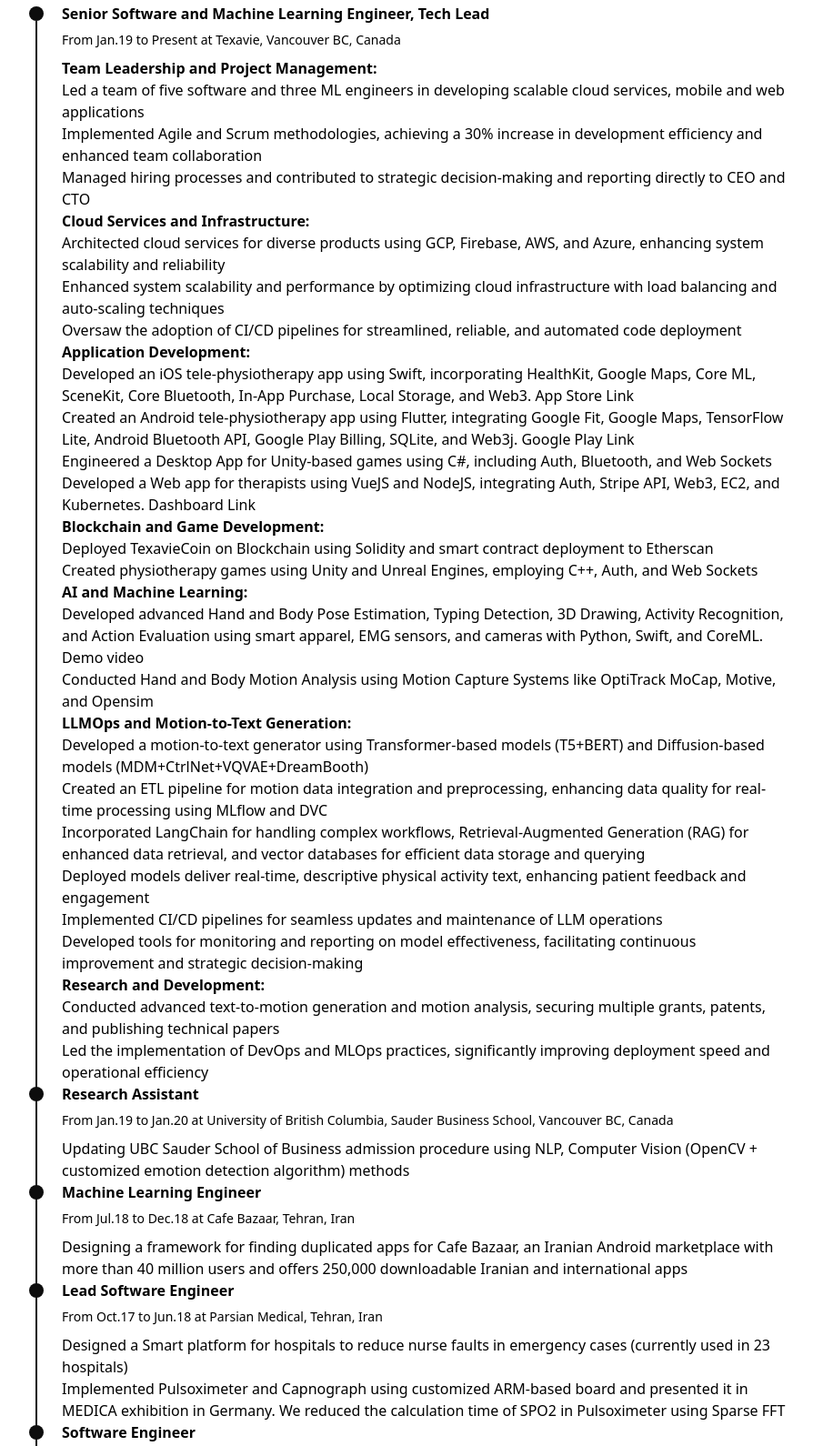
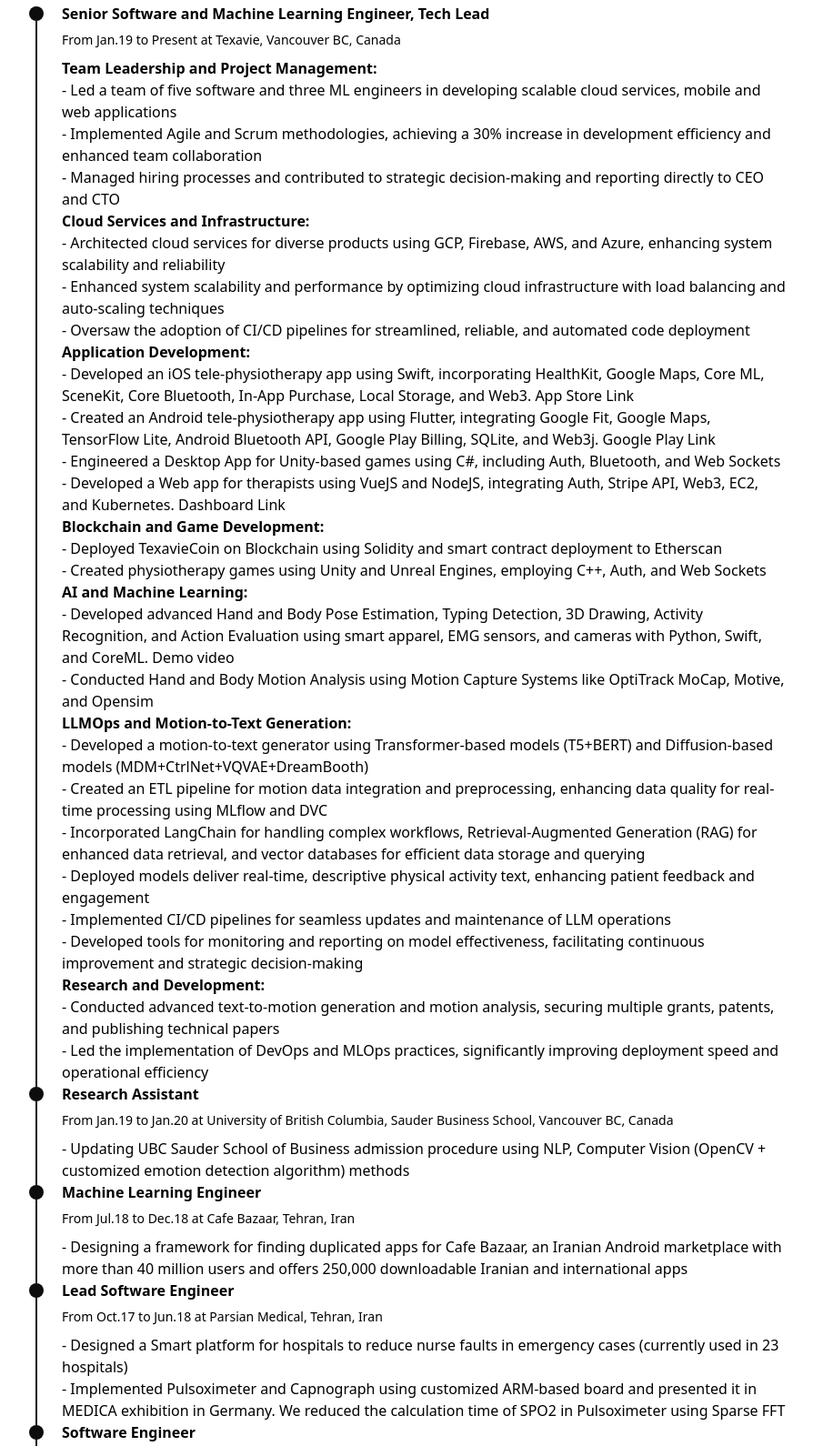
Before and after one commit to arvintashakori/arvintashakori.github.io, an Astro site: page /cv in a window 1280 px wide. Shown: the part 845-2435 px from the top of the page at 91% size, without its empty margins (334-1228 px from the left). Built offline with nearby package versions, Linux system fonts and the light colour scheme; Astro itself is replaced by a stand-in of ours.

Commit message:
Update cv.astro

```diff
--- a/src/pages/cv.astro
+++ b/src/pages/cv.astro
@@ -55,52 +55,52 @@ import TimeLineElement from "../components/cv/TimeLine.astro";
       <ul>
         <li><b>Team Leadership and Project Management:</b>
           <ul>
-            <li>Led a team of five software and three ML engineers in developing scalable cloud services, mobile and web applications</li>
-            <li>Implemented Agile and Scrum methodologies, achieving a 30% increase in development efficiency and enhanced team collaboration</li>
-            <li>Managed hiring processes and contributed to strategic decision-making and reporting directly to CEO and CTO</li>
+            <li>- Led a team of five software and three ML engineers in developing scalable cloud services, mobile and web applications</li>
+            <li>- Implemented Agile and Scrum methodologies, achieving a 30% increase in development efficiency and enhanced team collaboration</li>
+            <li>- Managed hiring processes and contributed to strategic decision-making and reporting directly to CEO and CTO</li>
           </ul>
         </li>
         <li><b>Cloud Services and Infrastructure:</b>
           <ul>
-            <li>Architected cloud services for diverse products using GCP, Firebase, AWS, and Azure, enhancing system scalability and reliability</li>
-            <li>Enhanced system scalability and performance by optimizing cloud infrastructure with load balancing and auto-scaling techniques</li>
-            <li>Oversaw the adoption of CI/CD pipelines for streamlined, reliable, and automated code deployment</li>
+            <li>- Architected cloud services for diverse products using GCP, Firebase, AWS, and Azure, enhancing system scalability and reliability</li>
+            <li>- Enhanced system scalability and performance by optimizing cloud infrastructure with load balancing and auto-scaling techniques</li>
+            <li>- Oversaw the adoption of CI/CD pipelines for streamlined, reliable, and automated code deployment</li>
           </ul>
         </li>
         <li><b>Application Development:</b>
           <ul>
-            <li>Developed an iOS tele-physiotherapy app using Swift, incorporating HealthKit, Google Maps, Core ML, SceneKit, Core Bluetooth, In-App Purchase, Local Storage, and Web3. <a href="https://apps.apple.com/ca/app/marswear/id1669388720">App Store Link</a></li>
-            <li>Created an Android tele-physiotherapy app using Flutter, integrating Google Fit, Google Maps, TensorFlow Lite, Android Bluetooth API, Google Play Billing, SQLite, and Web3j. <a href="https://play.google.com/store/apps/details?id=com.texavie_flutter_app.www">Google Play Link</a></li>
-            <li>Engineered a Desktop App for Unity-based games using C#, including Auth, Bluetooth, and Web Sockets</li>
-            <li>Developed a Web app for therapists using VueJS and NodeJS, integrating Auth, Stripe API, Web3, EC2, and Kubernetes. <a href="https://marswear.texavie.com">Dashboard Link</a></li>
+            <li>- Developed an iOS tele-physiotherapy app using Swift, incorporating HealthKit, Google Maps, Core ML, SceneKit, Core Bluetooth, In-App Purchase, Local Storage, and Web3. <a href="https://apps.apple.com/ca/app/marswear/id1669388720">App Store Link</a></li>
+            <li>- Created an Android tele-physiotherapy app using Flutter, integrating Google Fit, Google Maps, TensorFlow Lite, Android Bluetooth API, Google Play Billing, SQLite, and Web3j. <a href="https://play.google.com/store/apps/details?id=com.texavie_flutter_app.www">Google Play Link</a></li>
+            <li>- Engineered a Desktop App for Unity-based games using C#, including Auth, Bluetooth, and Web Sockets</li>
+            <li>- Developed a Web app for therapists using VueJS and NodeJS, integrating Auth, Stripe API, Web3, EC2, and Kubernetes. <a href="https://marswear.texavie.com">Dashboard Link</a></li>
           </ul>
         </li>
         <li><b>Blockchain and Game Development:</b>
           <ul>
-            <li>Deployed TexavieCoin on Blockchain using Solidity and smart contract deployment to Etherscan</li>
-            <li>Created physiotherapy games using Unity and Unreal Engines, employing C++, Auth, and Web Sockets</li>
+            <li>- Deployed TexavieCoin on Blockchain using Solidity and smart contract deployment to Etherscan</li>
+            <li>- Created physiotherapy games using Unity and Unreal Engines, employing C++, Auth, and Web Sockets</li>
           </ul>
         </li>
         <li><b>AI and Machine Learning:</b>
           <ul>
-            <li>Developed advanced Hand and Body Pose Estimation, Typing Detection, 3D Drawing, Activity Recognition, and Action Evaluation using smart apparel, EMG sensors, and cameras with Python, Swift, and CoreML. <a href="https://youtu.be/jeGvXsm583Q?si=OED4aP7rppnJE8fp">Demo video</a></li>
-            <li>Conducted Hand and Body Motion Analysis using Motion Capture Systems like OptiTrack MoCap, Motive, and Opensim</li>
+            <li>- Developed advanced Hand and Body Pose Estimation, Typing Detection, 3D Drawing, Activity Recognition, and Action Evaluation using smart apparel, EMG sensors, and cameras with Python, Swift, and CoreML. <a href="https://youtu.be/jeGvXsm583Q?si=OED4aP7rppnJE8fp">Demo video</a></li>
+            <li>- Conducted Hand and Body Motion Analysis using Motion Capture Systems like OptiTrack MoCap, Motive, and Opensim</li>
           </ul>
         </li>
         <li><b>LLMOps and Motion-to-Text Generation:</b>
           <ul>
-            <li>Developed a motion-to-text generator using Transformer-based models (T5+BERT) and Diffusion-based models (MDM+CtrlNet+VQVAE+DreamBooth)</li>
-            <li>Created an ETL pipeline for motion data integration and preprocessing, enhancing data quality for real-time processing using MLflow and DVC</li>
-            <li>Incorporated LangChain for handling complex workflows, Retrieval-Augmented Generation (RAG) for enhanced data retrieval, and vector databases for efficient data storage and querying</li>
-            <li>Deployed models deliver real-time, descriptive physical activity text, enhancing patient feedback and engagement</li>
-            <li>Implemented CI/CD pipelines for seamless updates and maintenance of LLM operations</li>
-            <li>Developed tools for monitoring and reporting on model effectiveness, facilitating continuous improvement and strategic decision-making</li>
+            <li>- Developed a motion-to-text generator using Transformer-based models (T5+BERT) and Diffusion-based models (MDM+CtrlNet+VQVAE+DreamBooth)</li>
+            <li>- Created an ETL pipeline for motion data integration and preprocessing, enhancing data quality for real-time processing using MLflow and DVC</li>
+            <li>- Incorporated LangChain for handling complex workflows, Retrieval-Augmented Generation (RAG) for enhanced data retrieval, and vector databases for efficient data storage and querying</li>
+            <li>- Deployed models deliver real-time, descriptive physical activity text, enhancing patient feedback and engagement</li>
+            <li>- Implemented CI/CD pipelines for seamless updates and maintenance of LLM operations</li>
+            <li>- Developed tools for monitoring and reporting on model effectiveness, facilitating continuous improvement and strategic decision-making</li>
           </ul>
         </li>
         <li><b>Research and Development:</b>
           <ul>
-            <li>Conducted advanced text-to-motion generation and motion analysis, securing multiple grants, patents, and publishing technical papers</li>
-            <li>Led the implementation of DevOps and MLOps practices, significantly improving deployment speed and operational efficiency</li>
+            <li>- Conducted advanced text-to-motion generation and motion analysis, securing multiple grants, patents, and publishing technical papers</li>
+            <li>- Led the implementation of DevOps and MLOps practices, significantly improving deployment speed and operational efficiency</li>
           </ul>
         </li>
       </ul>
@@ -111,7 +111,7 @@ import TimeLineElement from "../components/cv/TimeLine.astro";
       subtitle="From Jan.19 to Jan.20 at University of British Columbia, Sauder Business School, Vancouver BC, Canada"
     >
       <ul>
-        <li>Updating UBC Sauder School of Business admission procedure using NLP, Computer Vision (OpenCV + customized emotion detection algorithm) methods</li>
+        <li>- Updating UBC Sauder School of Business admission procedure using NLP, Computer Vision (OpenCV + customized emotion detection algorithm) methods</li>
       </ul>
     </TimeLineElement>
     <TimeLineElement
@@ -119,7 +119,7 @@ import TimeLineElement from "../components/cv/TimeLine.astro";
       subtitle="From Jul.18 to Dec.18 at Cafe Bazaar, Tehran, Iran"
     >
       <ul>
-        <li>Designing a framework for finding duplicated apps for Cafe Bazaar, an Iranian Android marketplace with more than 40 million users and offers 250,000 downloadable Iranian and international apps</li>
+        <li>- Designing a framework for finding duplicated apps for Cafe Bazaar, an Iranian Android marketplace with more than 40 million users and offers 250,000 downloadable Iranian and international apps</li>
       </ul>
     </TimeLineElement>
     <TimeLineElement
@@ -127,8 +127,8 @@ import TimeLineElement from "../components/cv/TimeLine.astro";
       subtitle="From Oct.17 to Jun.18 at Parsian Medical, Tehran, Iran"
     >
       <ul>
-        <li>Designed a Smart platform for hospitals to reduce nurse faults in emergency cases (currently used in 23 hospitals)</li>
-        <li>Implemented Pulsoximeter and Capnograph using customized ARM-based board and presented it in MEDICA exhibition in Germany. We reduced the calculation time of SPO2 in Pulsoximeter using Sparse FFT</li>
+        <li>- Designed a Smart platform for hospitals to reduce nurse faults in emergency cases (currently used in 23 hospitals)</li>
+        <li>- Implemented Pulsoximeter and Capnograph using customized ARM-based board and presented it in MEDICA exhibition in Germany. We reduced the calculation time of SPO2 in Pulsoximeter using Sparse FFT</li>
       </ul>
     </TimeLineElement>
     <TimeLineElement
@@ -136,8 +136,8 @@ import TimeLineElement from "../components/cv/TimeLine.astro";
       subtitle="From Aug.13 to Jul.18 at AON Impact Forcast, Chicago IL, USA"
     >
       <ul>
-        <li>Developed simulated hurricane tracks in Atlantic Ocean using deep learning, based on 80 years of track data</li>
-        <li>Developed temporal causal models and extensions of this model (group lasso, graph Laplacian, and hidden Markov random fields) that capture the spatial / temporal information in climate data</li>
+        <li>- Developed simulated hurricane tracks in Atlantic Ocean using deep learning, based on 80 years of track data</li>
+        <li>- Developed temporal causal models and extensions of this model (group lasso, graph Laplacian, and hidden Markov random fields) that capture the spatial / temporal information in climate data</li>
       </ul>
     </TimeLineElement>
     <TimeLineElement
@@ -145,7 +145,7 @@ import TimeLineElement from "../components/cv/TimeLine.astro";
       subtitle="From Jan.16 to Oct.16 at Lepont Consultant, London, UK"
     >
       <ul>
-        <li>Designed a platform for modeling and predicting the Iranian stocks using Recursive Neural Networks (LSTM)</li>
+        <li>- Designed a platform for modeling and predicting the Iranian stocks using Recursive Neural Networks (LSTM)</li>
       </ul>
     </TimeLineElement>
     <TimeLineElement
@@ -153,7 +153,7 @@ import TimeLineElement from "../components/cv/TimeLine.astro";
       subtitle="From May.16 to Sep.16 at EPFL Machine Learning and Optimization Lab, Lausanne, Switzerland"
     >
       <ul>
-        <li>Sparse convex optimization for deep learning</li>
+        <li>- Sparse convex optimization for deep learning</li>
       </ul>
     </TimeLineElement>
     <TimeLineElement
@@ -161,8 +161,8 @@ import TimeLineElement from "../components/cv/TimeLine.astro";
       subtitle="From Jul.15 to Sep.15 at Chinese University of Hong Kong, Institute of Network Coding, Hong Kong"
     >
       <ul>
-        <li>FPGA Implementation of 100Mbps Optical OFDM-based transceiver module using Virtex7 and FMC110 AD/DA Daughter Card</li>
-        <li>Simulation of Physical Layer Network Coding for three users</li>
+        <li>- FPGA Implementation of 100Mbps Optical OFDM-based transceiver module using Virtex7 and FMC110 AD/DA Daughter Card</li>
+        <li>- Simulation of Physical Layer Network Coding for three users</li>
       </ul>
     </TimeLineElement>
     <TimeLineElement
@@ -170,7 +170,7 @@ import TimeLineElement from "../components/cv/TimeLine.astro";
       subtitle="From Jan.14 to Jan.16 at University of British Columbia, Sauder Business School, Vancouver BC, Canada"
     >
       <ul>
-        <li>Designed a Website to connect specialists to patients, advising patients with specific diseases like STDs</li>
+        <li>- Designed a Website to connect specialists to patients, advising patients with specific diseases like STDs</li>
       </ul>
     </TimeLineElement>
   </div>
```
